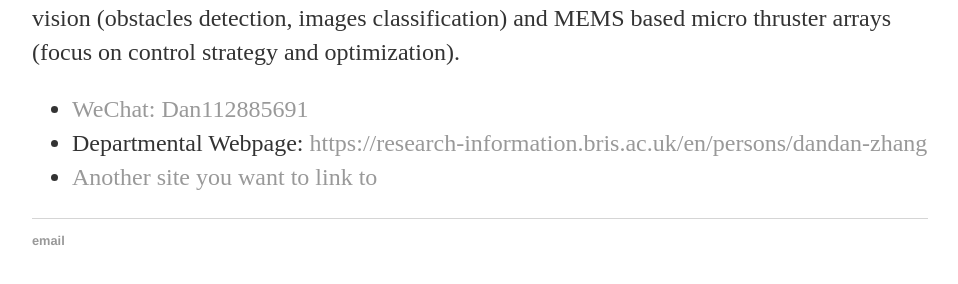
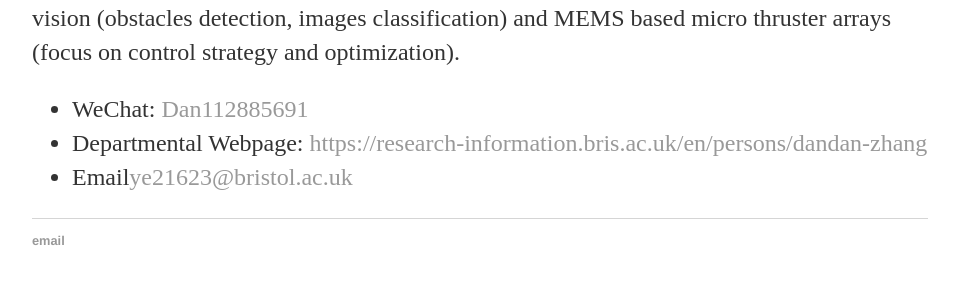
Before and after one commit to ImperialDanDan/ImperialDanDan.github.io, a Jekyll site: the page built from about/index.html, in a window 1280 px wide. Shown: the part 401-685 px from the top of the page, without its empty margins (160-1118 px from the left). Built offline with Jekyll 4.4.1, drawn with Linux system fonts in a browser that asks for light colours; Markdown is read by kramdown in place of the engine named in the settings.

Commit message:
Update index.html

```diff
--- a/about/index.html
+++ b/about/index.html
@@ -15,8 +15,8 @@ and MEMS based micro thruster arrays (focus on control strategy and optimization
 </p>
 
 			<ul class="contacts">
-				<li><a href="#">WeChat: Dan112885691</a></li>
-				<li> Departmental Webpage: <a href="#"> https://research-information.bris.ac.uk/en/persons/dandan-zhang</a></li>
-				<li><a href="#">Another site you want to link to</a></li>
+				<li>WeChat: <a href="#">Dan112885691</a></li>
+				<li>Departmental Webpage: <a href="#"> https://research-information.bris.ac.uk/en/persons/dandan-zhang</a></li>
+				<li>Email<a href="#">ye21623@bristol.ac.uk</a></li>
 				</ul>
 		</div>
```
